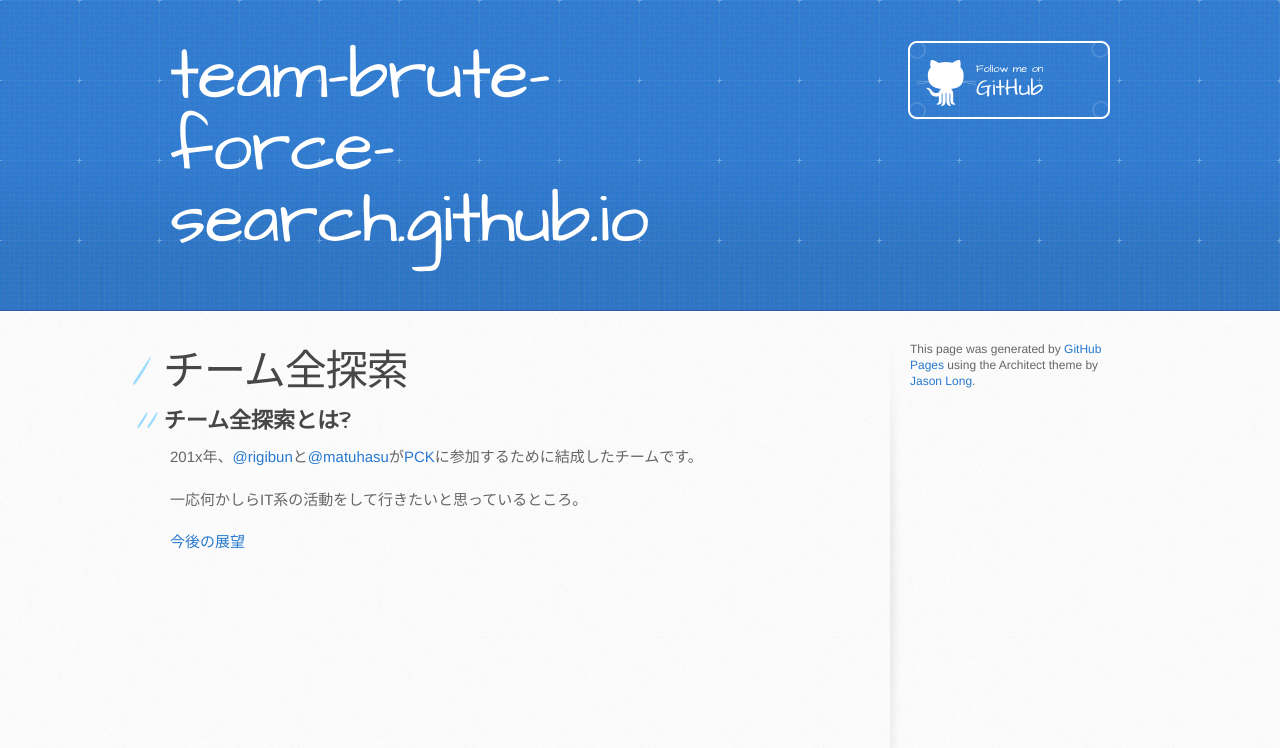
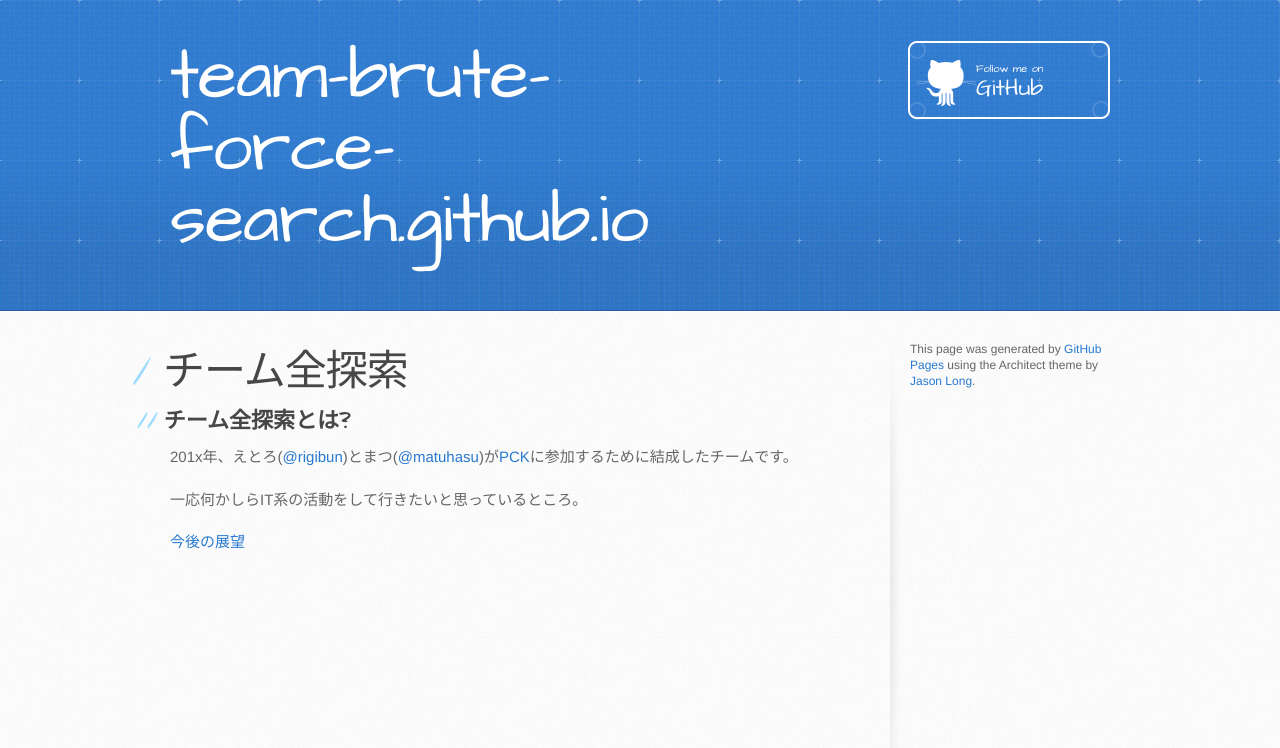
Before and after one commit to team-brute-force-search/team-brute-force-search.github.io, a Jekyll site: the page built from index.md, in a window 1280 px wide. Shown: the top 748 px of the page. Built offline with Jekyll 4.4.1, drawn with Linux system fonts in a browser that asks for light colours.

Commit message:
Update index.md

```diff
--- a/index.md
+++ b/index.md
@@ -7,7 +7,7 @@ title: index
 
 ## チーム全探索とは?
 
-201x年、[@rigibun](https://twitter.com/rigibun)と[@matuhasu](https://twitter.com/matuhasu)が[PCK](http://web-ext.u-aizu.ac.jp/pc-concours/)に参加するために結成したチームです。
+201x年、えとろ([@rigibun](https://twitter.com/rigibun))とまつ([@matuhasu](https://twitter.com/matuhasu))が[PCK](http://web-ext.u-aizu.ac.jp/pc-concours/)に参加するために結成したチームです。
 
 一応何かしらIT系の活動をして行きたいと思っているところ。
 
```
